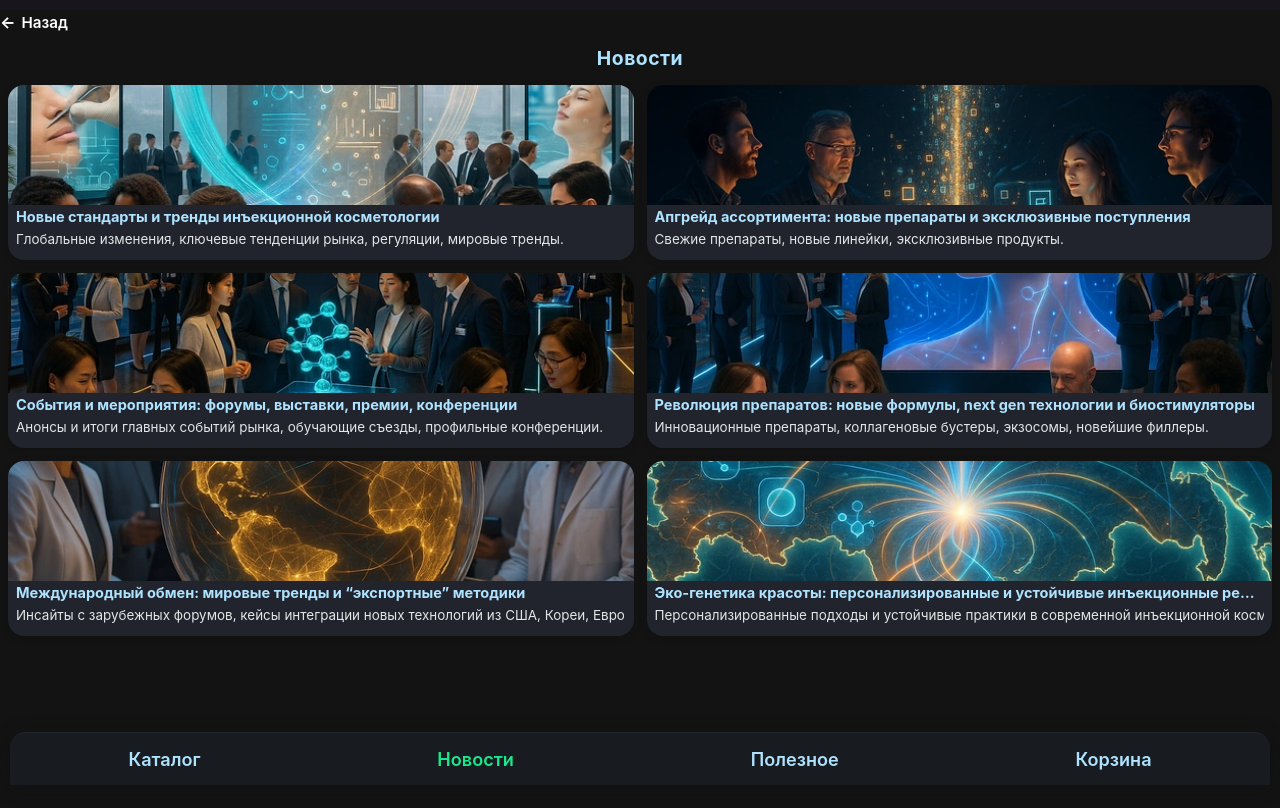
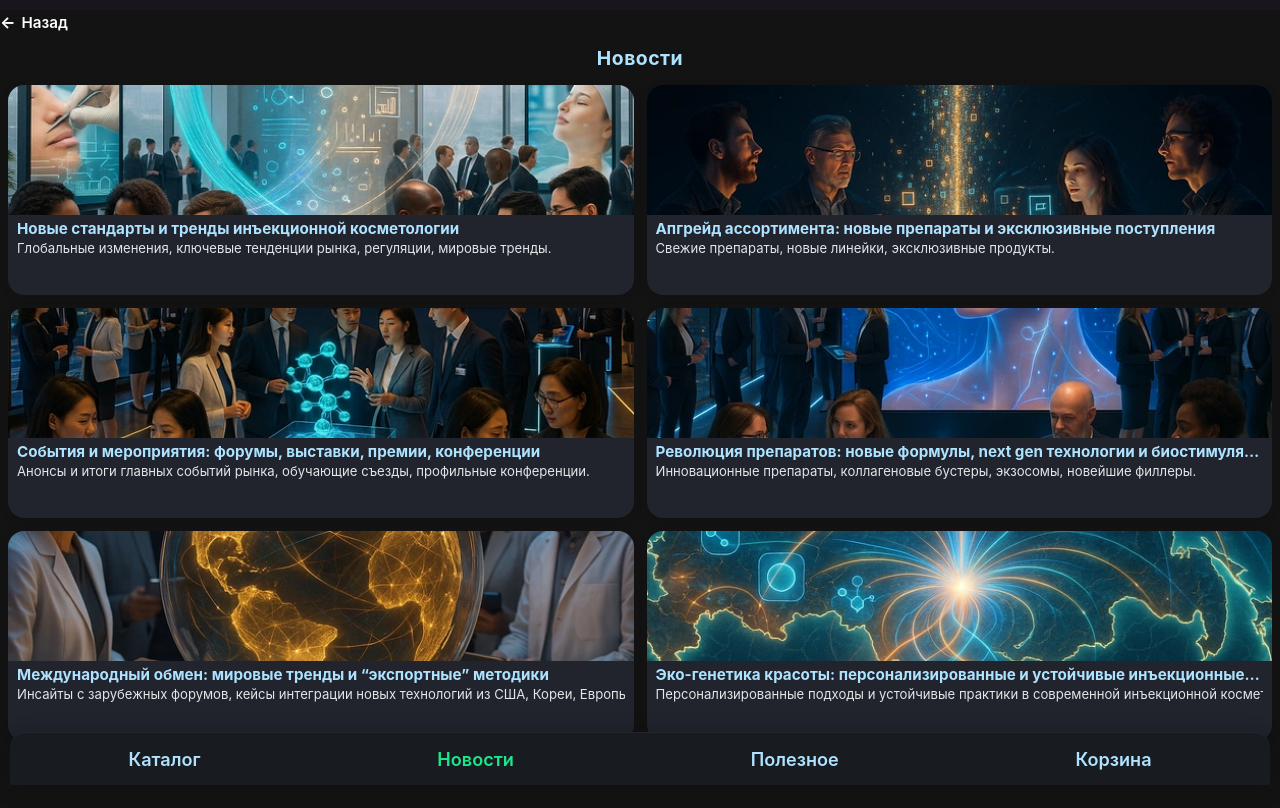
Before and after one commit to AlexSalavat/facade-stone-app, a React (Vite) app: page /news in a window 1280 px wide. Shown: the top 808 px of the page. Built offline with nearby package versions, Linux system fonts and the light colour scheme.

Commit message:
deploy: обновил карточки, добавил карт

```diff
--- a/src/styles/InfoGrid.css
+++ b/src/styles/InfoGrid.css
@@ -23,41 +23,41 @@
   display: flex;
   flex-direction: column;
   align-items: stretch;
-  min-height: 175px;
-  height: 175px;
-  max-height: 190px;
+  min-height: 210px;
+  height: 210px;
+  max-height: 230px;
 }
 
 .info-card-img {
   width: 100%;
-  height: 120px;
+  height: 130px;
   object-fit: cover;
   display: block;
   background: #191b1e;
 }
 
 .info-card-title {
-  font-size: 0.91rem;
+  font-size: 0.95rem;
   font-weight: 700;
   color: #aee3ff;
   text-align: left;
-  margin: 5px 8px 1px 8px;
-  min-height: 21px;
-  line-height: 1.07;
-  max-height: 26px;
+  margin: 6px 9px 1px 9px;
+  min-height: 19px;
+  line-height: 1.06;
+  max-height: 23px;
   overflow: hidden;
   text-overflow: ellipsis;
   white-space: nowrap;
 }
 
 .info-card-content {
-  font-size: 0.84rem;
+  font-size: 0.82rem;
   color: #e3e6e6;
   text-align: left;
-  line-height: 1.08;
-  margin: 0 8px 6px 8px;
+  line-height: 1.09;
+  margin: 0 9px 7px 9px;
   min-height: 15px;
-  max-height: 21px;
+  max-height: 18px;
   overflow: hidden;
   text-overflow: ellipsis;
   display: -webkit-box;
```
